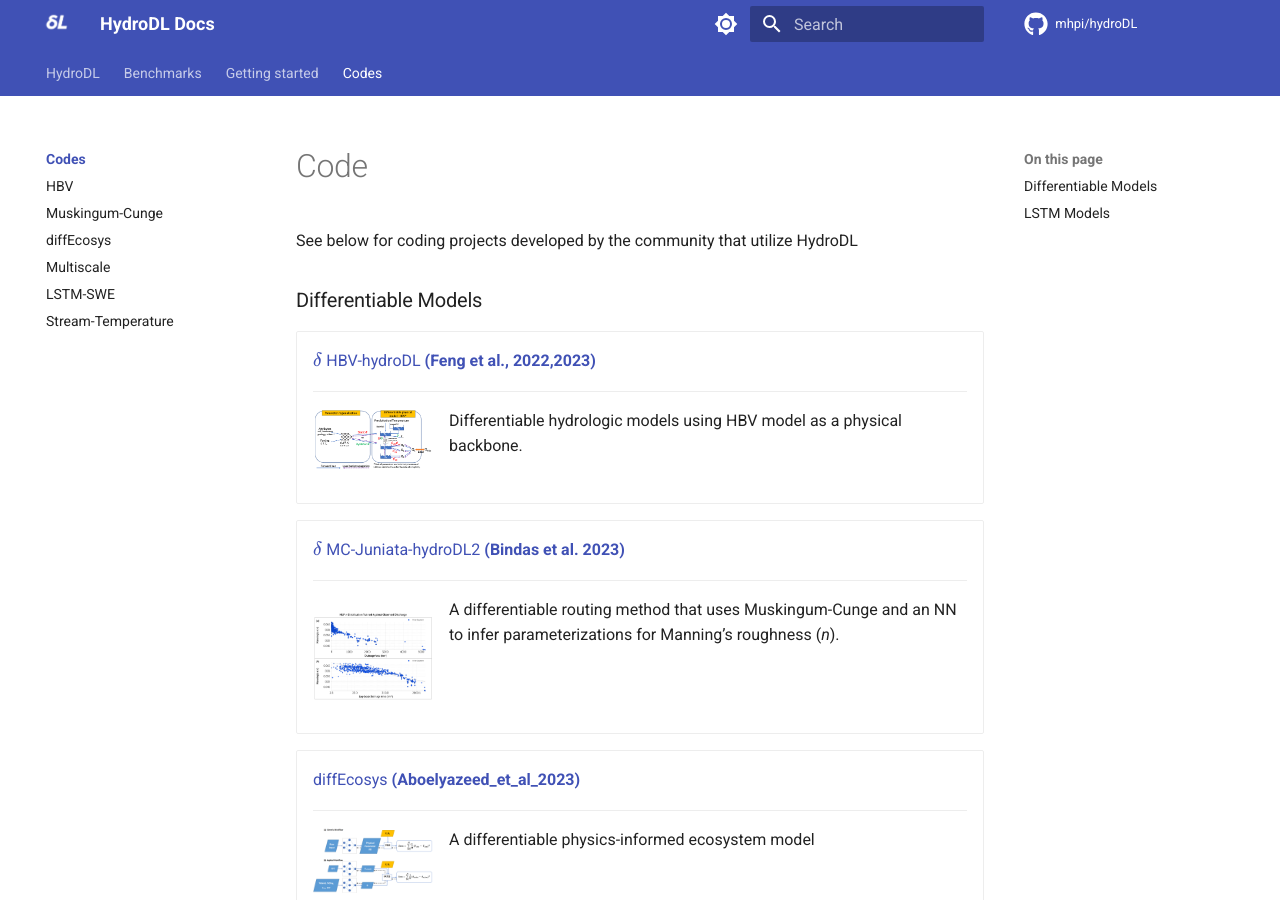
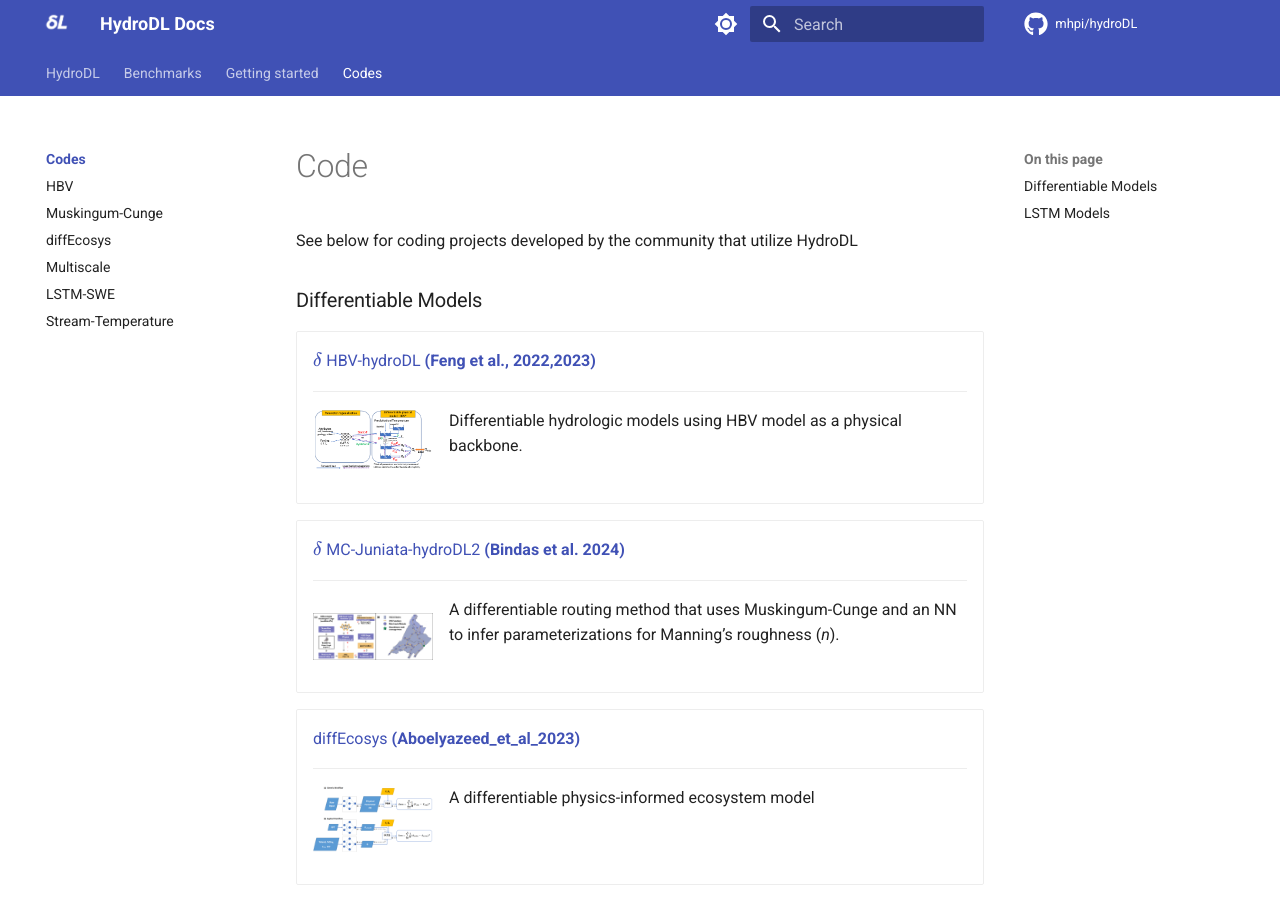
Before and after one commit to mhpi/mhpi.github.io, an MkDocs documentation site: the page built from docs/codes/index.md, in a window 1280 px wide and 900 px high. Built offline with MkDocs 1.6.1 and Material for MkDocs 9.7.7, drawn with Linux system fonts in a browser that asks for light colours; a script that is not in the unit is left out; comment, search, counter and statistics services are not loaded.

Commit message:
Update index.md

```diff
--- a/docs/codes/index.md
+++ b/docs/codes/index.md
@@ -20,10 +20,10 @@ Differentiable hydrologic models using HBV model as a physical backbone.
 <div class="result" markdown>
   <div class="grid cards" markdown>
 
--   [$\delta$ MC-Juniata-hydroDL2 __(Bindas et al. 2023)__][bindas_2023.md]
+-   [$\delta$ MC-Juniata-hydroDL2 __(Bindas et al. 2024)__][bindas_2023.md]
 
     ---
-![Manning's n recovery against USGS Data](../assets/project-figures/bindas_2023.png){align="left" width="120"}
+![Manning's n recovery against USGS Data](../assets/project-figures/wrcr27009-fig-0001-m.jpg){align="left" width="120"}
 A differentiable routing method that uses Muskingum-Cunge and an NN to infer parameterizations for Manning’s roughness (_n_).
 
 
```
